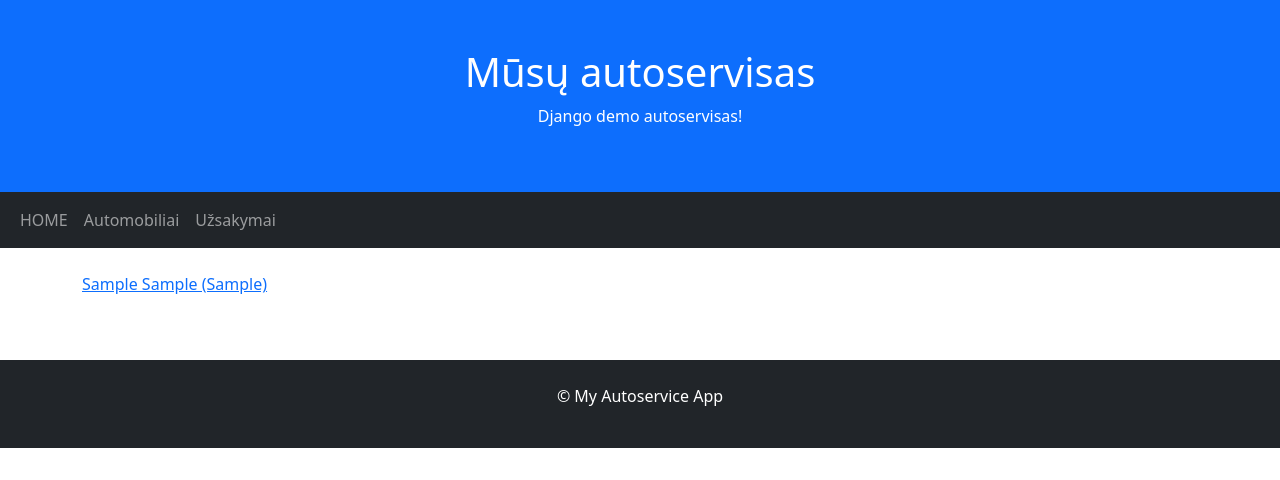
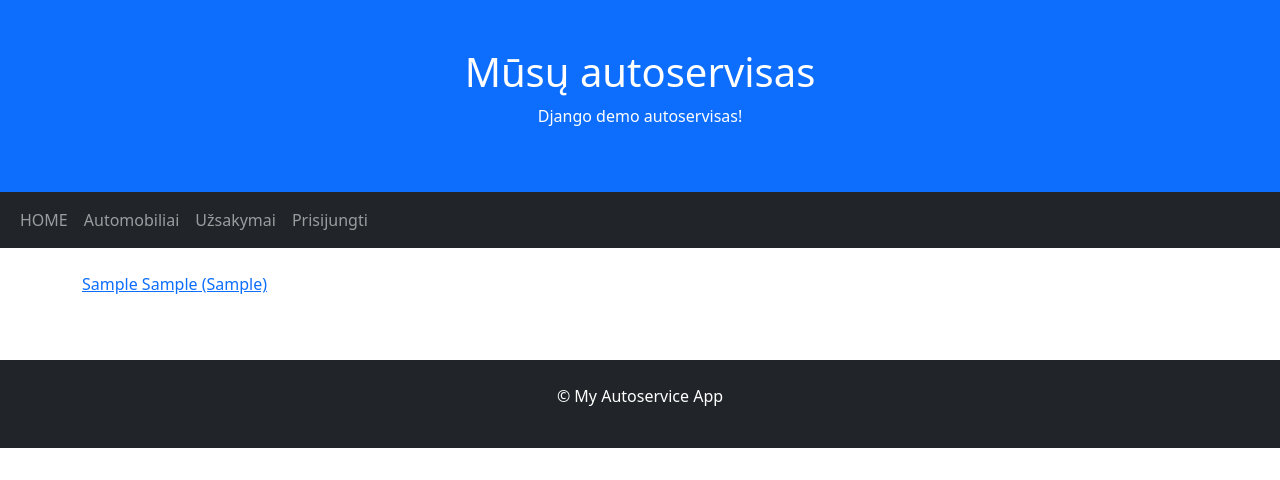
Before and after one commit to DonatasNoreika/autoservice_20260413, a Django app: page /cars/ in a window 1280 px wide. Shown: the top 480 px of the page. Run offline with Django 5.2, Linux system fonts and the light colour scheme; tables that the repository leaves empty hold one stand-in row (values such as "Sample post").

Commit message:
3: + Jei reikia, perdaryti base.html meniu, kad prisijungimo punkto nerodytų prisijungus, atsijungimo atsijungus ir pan.

```diff
--- a/mysite/autoservice/templates/base.html
+++ b/mysite/autoservice/templates/base.html
@@ -31,6 +31,21 @@
             <li class="nav-item">
                 <a class="nav-link" href="{% url 'orders' %}">Užsakymai</a>
             </li>
+                      {% if user.is_authenticated %}
+            <li class="nav-item"><a class="nav-link" href="#">
+              <svg class="bi bi-person" width="1.5em" height="1.5em" viewBox="0 0 16 16" fill="currentColor" xmlns="http://www.w3.org/2000/svg">
+                <path fill-rule="evenodd" d="M13 14s1 0 1-1-1-4-6-4-6 3-6 4 1 1 1 1h10zm-9.995-.944v-.002.002zM3.022 13h9.956a.274.274 0 00.014-.002l.008-.002c-.001-.246-.154-.986-.832-1.664C11.516 10.68 10.289 10 8 10c-2.29 0-3.516.68-4.168 1.332-.678.678-.83 1.418-.832 1.664a1.05 1.05 0 00.022.004zm9.974.056v-.002.002zM8 7a2 2 0 100-4 2 2 0 000 4zm3-2a3 3 0 11-6 0 3 3 0 016 0z" clip-rule="evenodd"/>
+              </svg>
+            {{ user.get_username }}</a></li>
+            <li class="nav-item">
+                <form method="post" action="{% url 'logout' %}">
+                    {% csrf_token %}
+                    <button class="nav-link" type="submit">Atsijungti</button>
+                </form>
+            </li>
+          {% else %}
+            <li class="nav-item"><a class="nav-link" href="{% url 'login'%}">Prisijungti</a></li>
+          {% endif %}
         </ul>
         </div>
     </div>
```
